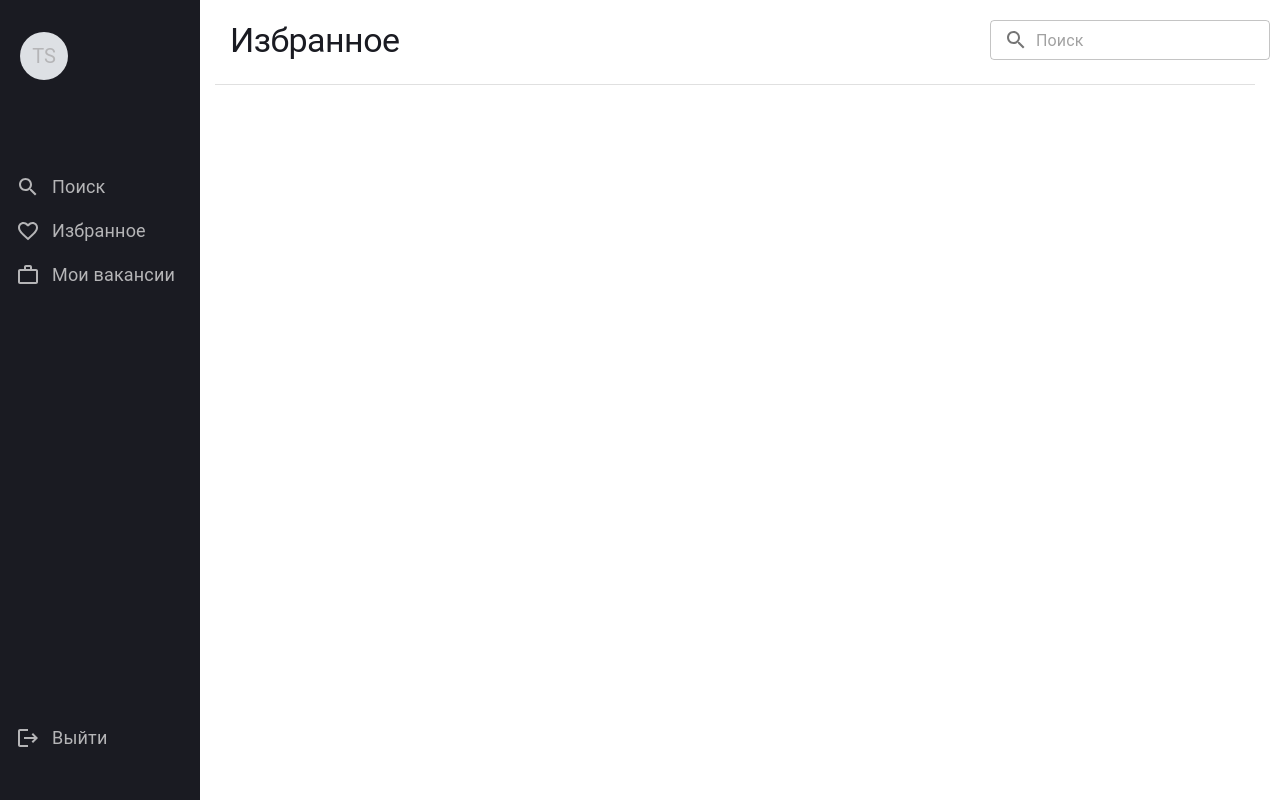
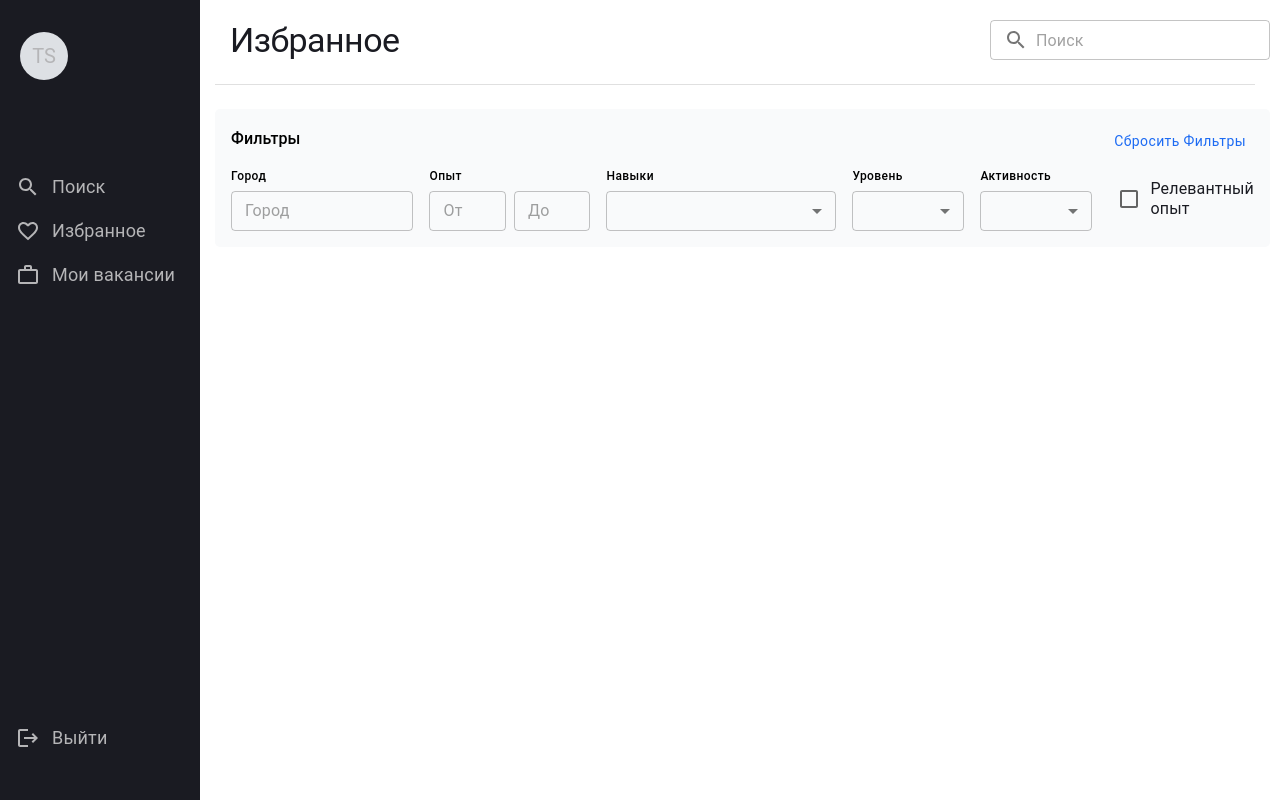
Before and after one commit to MarinaFominykh/alumni-resume-tracker, a React (Vite) app: page /favourites in a window 1280 px wide. Built offline with nearby package versions, Linux system fonts and the light colour scheme.

Commit message:
feat: добавить блок фильтрации

```diff
--- /dev/null
+++ b/src/components/FilterComponent/FilterComponent.tsx
@@ -0,0 +1,98 @@
+import * as React from 'react';
+import { Stack, Box, Typography, Button, TextField } from '@mui/material';
+import MultipleSelect from '../elements/MultipleSelect/MultipleSelect';
+import { testStudent } from '../../consts/testStudent';
+import MenuItem from '@mui/material/MenuItem';
+import FormControl from '@mui/material/FormControl';
+import Select, { SelectChangeEvent } from '@mui/material/Select';
+import FormControlLabel from '@mui/material/FormControlLabel';
+import Checkbox from '@mui/material/Checkbox';
+
+function FilterComponent() {
+  const [level, setLevel] = React.useState('');
+
+  const handleLevelChange = (event: SelectChangeEvent<typeof level>) => {
+    setLevel(event.target.value);
+  };
+  const [activity, setActivity] = React.useState('');
+
+  const handleActivityChange = (event: SelectChangeEvent<typeof activity>) => {
+    setActivity(event.target.value);
+  };
+
+  return (
+    <Box
+      sx={{
+        width: '100%',
+        display: 'flex',
+        flexDirection: 'column',
+        gap: '10px',
+        bgcolor: '#F9FAFB',
+        borderRadius: '5px',
+        padding: '16px',
+        marginLeft: '-15px',
+        marginTop: '24px'
+      }}
+    >
+      <Box sx={{ display: 'flex', justifyContent: 'space-between' }}>
+        <Typography variant="subtitle1" fontWeight={500}>
+          Фильтры
+        </Typography>
+        <Button variant="text" sx={{ fontWeight: 400, fontSize: '14px', lineHeight: '20px' }}>
+          Сбросить фильтры
+        </Button>
+      </Box>
+
+      <Stack direction={'row'} spacing={'16px'}>
+        <Box sx={{ display: 'flex', flexDirection: 'column', gap: '4px' }}>
+          <Typography variant="caption" fontWeight={500}>
+            Город
+          </Typography>
+          <TextField size="small" placeholder="Город" />
+        </Box>
+        <Box sx={{ display: 'flex', flexDirection: 'column', gap: '4px' }}>
+          <Typography variant="caption" fontWeight={500}>
+            Опыт
+          </Typography>
+          <Box sx={{ display: 'flex', gap: '8px' }}>
+            <TextField size="small" placeholder="От" sx={{ width: '76.5px' }} />
+            <TextField size="small" placeholder="До" sx={{ width: '76.5px' }} />
+          </Box>
+        </Box>
+        <Box sx={{ display: 'flex', flexDirection: 'column', gap: '4px' }}>
+          <Typography variant="caption" fontWeight={500}>
+            Навыки
+          </Typography>
+          <MultipleSelect skills={testStudent.skills} />
+        </Box>
+        <Box sx={{ display: 'flex', flexDirection: 'column', gap: '4px' }}>
+          <Typography variant="caption" fontWeight={500}>
+            Уровень
+          </Typography>
+          <FormControl sx={{ width: 112 }} size="small">
+            <Select value={level} onChange={handleLevelChange}>
+              <MenuItem value={'Junior'}>Junior</MenuItem>
+              <MenuItem value={'Middle'}>Middle</MenuItem>
+              <MenuItem value={'Senior'}>Senior</MenuItem>
+            </Select>
+          </FormControl>
+        </Box>
+        <Box sx={{ display: 'flex', flexDirection: 'column', gap: '4px' }}>
+          <Typography variant="caption" fontWeight={500}>
+            Активность
+          </Typography>
+          <FormControl sx={{ width: 112 }} size="small">
+            <Select value={activity} onChange={handleActivityChange}>
+              <MenuItem value={'Низкая'}>Низкая</MenuItem>
+              <MenuItem value={'Средняя'}>Средняя</MenuItem>
+              <MenuItem value={'Высокая'}>Высокая</MenuItem>
+            </Select>
+          </FormControl>
+        </Box>
+        <FormControlLabel control={<Checkbox />} label="Релевантный опыт" />
+      </Stack>
+    </Box>
+  );
+}
+
+export default FilterComponent;
--- /dev/null
+++ b/src/components/elements/MultipleSelect/MultipleSelect.tsx
@@ -0,0 +1,56 @@
+import React from 'react';
+import OutlinedInput from '@mui/material/OutlinedInput';
+import MenuItem from '@mui/material/MenuItem';
+import FormControl from '@mui/material/FormControl';
+import Select, { SelectChangeEvent } from '@mui/material/Select';
+
+const ITEM_HEIGHT = 40;
+const ITEM_PADDING_TOP = 8;
+const MenuProps = {
+  PaperProps: {
+    style: {
+      maxHeight: ITEM_HEIGHT * 4.5 + ITEM_PADDING_TOP,
+      width: 230,
+      margin: '0'
+    }
+  }
+};
+
+interface SelectTypes {
+  skills: any;
+}
+
+function MultipleSelect({ skills }: SelectTypes) {
+  const [skill, setSkill] = React.useState<string[]>([]);
+
+  const handleChange = (event: SelectChangeEvent<typeof skill>) => {
+    const {
+      target: { value }
+    } = event;
+    setSkill(typeof value === 'string' ? value.split(',') : value);
+  };
+  return (
+    <>
+      <FormControl sx={{ width: 230 }}>
+        <Select
+          id="demo-multiple-chip"
+          multiple
+          value={skill}
+          onChange={handleChange}
+          placeholder="Навыки"
+          size="small"
+          input={<OutlinedInput placeholder="Навыки" />}
+          MenuProps={MenuProps}
+        >
+          {skills.map(skill => (
+            <MenuItem key={skill} value={skill}>
+              {skill}
+            </MenuItem>
+          ))}
+        </Select>
+      </FormControl>
+    </>
+  );
+}
+
+export default MultipleSelect;
--- a/src/pages/Auth/ResetPassword/ResetPassword.tsx
+++ b/src/pages/Auth/ResetPassword/ResetPassword.tsx
@@ -56,7 +56,12 @@ function ResetPassword() {
           adornment={<></>}
         />
 
-        <ButtonElement variant="contained" type="submit">
+        <ButtonElement
+          variant="contained"
+          type="submit"
+          color="secondary"
+          sx={{ padding: '18px 0', height: '56px' }}
+        >
           Восстановить пароль
         </ButtonElement>
       </form>
--- a/src/pages/Favourites/Favourites.tsx
+++ b/src/pages/Favourites/Favourites.tsx
@@ -1,10 +1,12 @@
 import { Grid } from '@mui/material';
 import Header from '../../components/elements/Hader/Header';
+import FilterComponent from '../../components/FilterComponent/FilterComponent';
 
 function Favourites() {
   return (
     <Grid container>
       <Header title={'Избранное'} />
+      <FilterComponent />
     </Grid>
   );
 }
```
